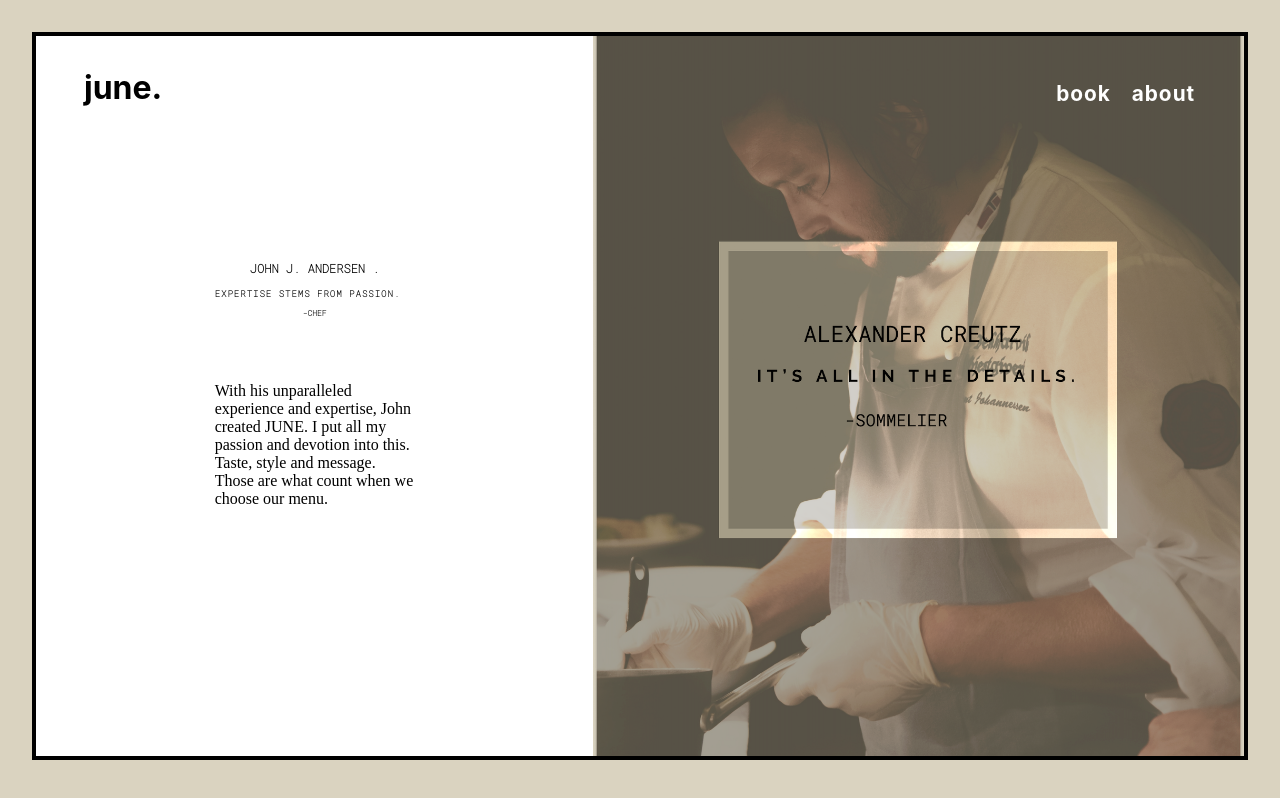
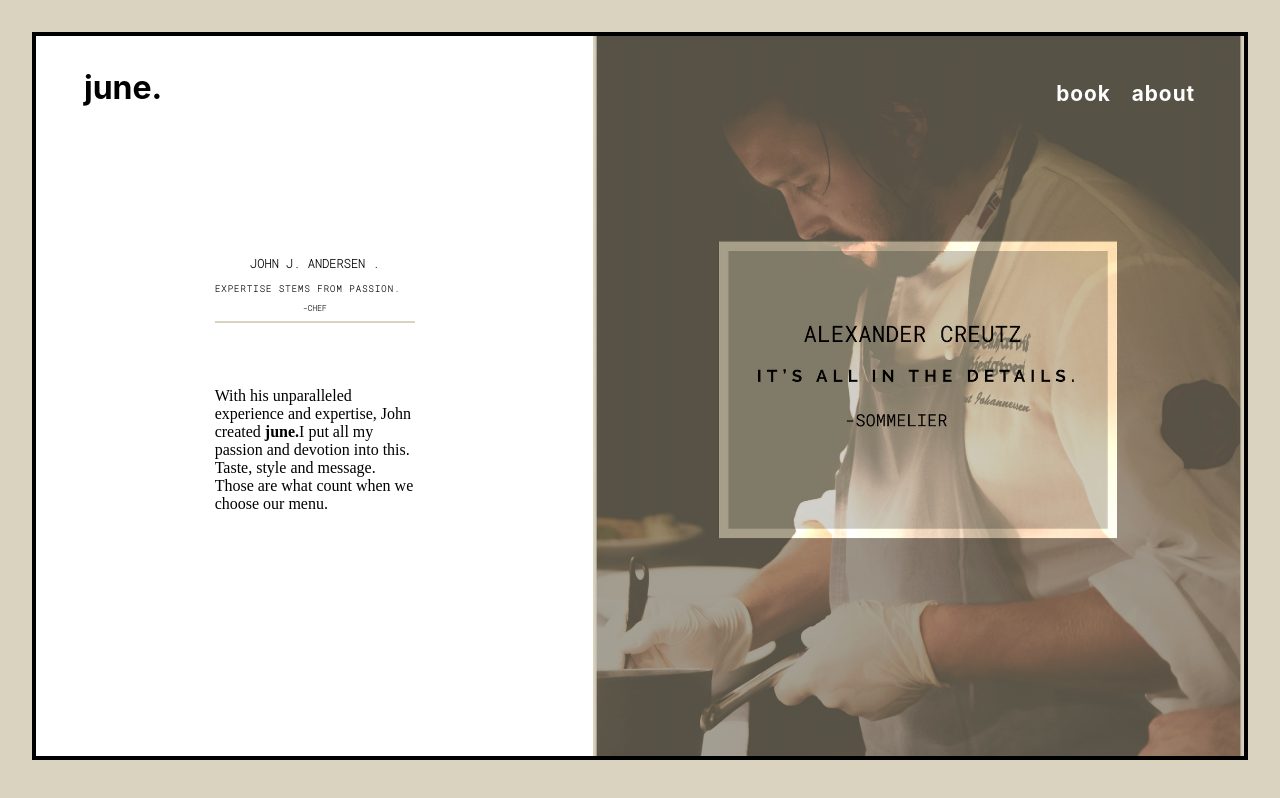
Before and after one commit to mhedengren/react-restaurant-booking, a React (Create React App) app: page /about in a window 1280 px wide. Shown: the top 798 px of the page. Built offline with nearby package versions, Linux system fonts and the light colour scheme; a web font is replaced by a local one.

Commit message:
added border-bottom

```diff
--- a/src/components/About/About.scss
+++ b/src/components/About/About.scss
@@ -41,12 +41,14 @@
                 color: black;
             }
 
-            .aboutTextTitle {
+            .about-text-title {
                 text-align: center;
                 font-family: 'Roboto Mono', monospace;
-                font-size: 8px;
+                font-size:7px;
                 color: black;
                 font-weight: bolder;
+                padding-bottom: 1em;
+                border-bottom: 2px solid $wrapper;
             }
 
             .about-text-paragraph {
@@ -160,16 +162,19 @@
 
                     .about-text-title-desktop {
                         text-align: center;
-                        font-family: 'Roboto Mono', monospace;
+                        font-family: $robotomono;
                         font-size: 8px;
                         color: black;
                         font-weight: bolder;
+                        padding-bottom: 1em;
+                        border-bottom: 2px solid $wrapper;
                     }
 
                     .about-text-paragraph {
                         margin-top: 4em;
                         font-family: $lateef;
                         color: black;
+                        font-weight: thin;
                      }
                 }
             }
--- a/src/components/About/About.tsx
+++ b/src/components/About/About.tsx
@@ -55,7 +55,7 @@ const About = () => {
               <p className='about-text-quote-desktop'>EXPERTISE STEMS FROM PASSION.</p>
               <p className='about-text-title-desktop'>-CHEF</p>
               <p className='about-text-paragraph'>
-                With his unparalleled experience and expertise, John created JUNE.
+                With his unparalleled experience and expertise, John created <b>june.</b>
                 I put all my passion and devotion into this. Taste, style and
                 message. Those are what count when we choose our menu.
               </p>
```
